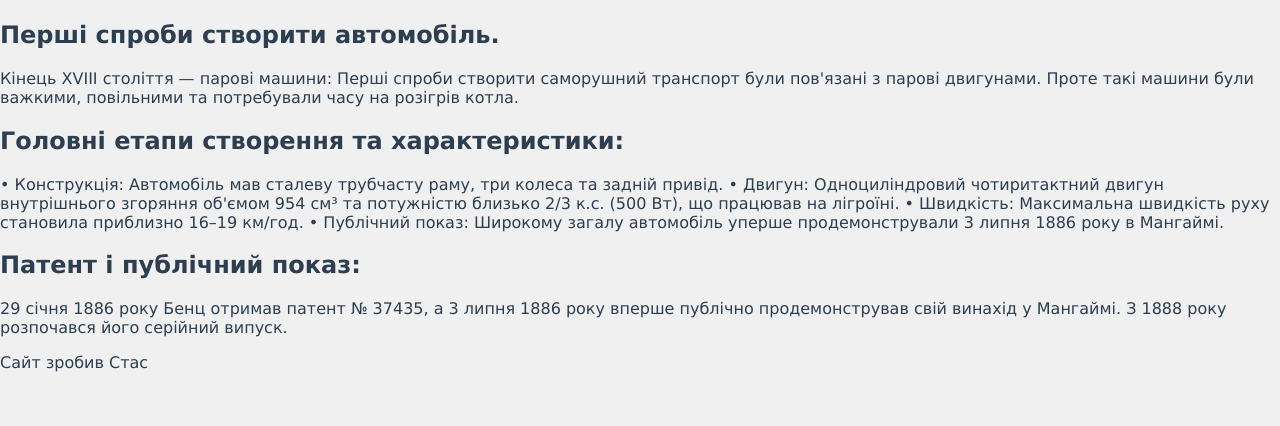
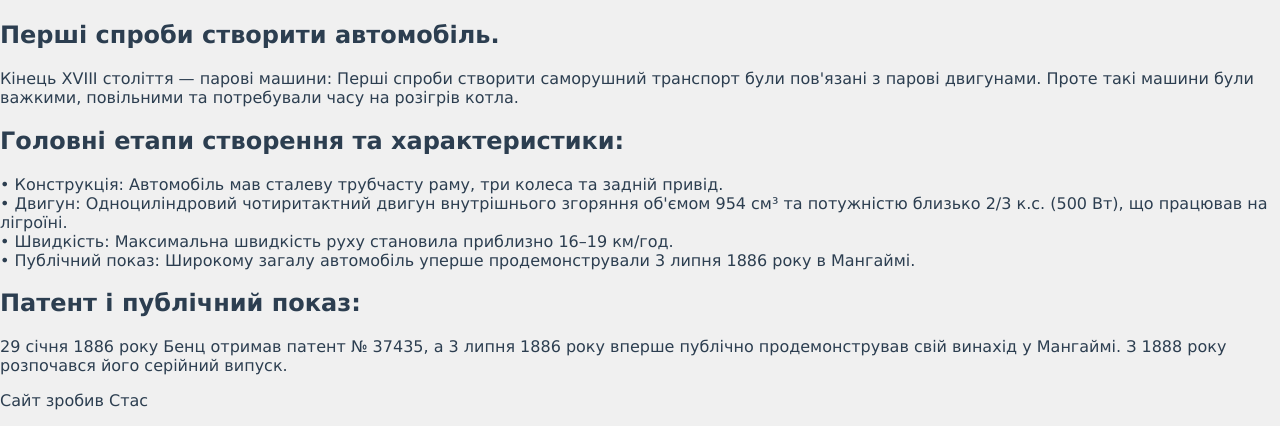
Before and after one commit to logikaschoolnr/Stanislav_Verkholak1, a plain HTML site: page index.html in a window 1280 px wide. Shown: the part 583-1009 px from the top of the page. Before the commit the page ends 971 px from the top, so only its background shows below. Drawn offline with Linux system fonts and the light colour scheme.

Commit message:
Add line breaks to vehicle specifications in index.html

```diff
--- a/index.html
+++ b/index.html
@@ -22,13 +22,13 @@
     були важкими, повільними та потребували часу на розігрів котла.</p>
 
     <h2>Головні етапи створення та характеристики:</h2>
-   • Конструкція: Автомобіль мав сталеву трубчасту раму, три колеса та задній привід.
+   • Конструкція: Автомобіль мав сталеву трубчасту раму, три колеса та задній привід.<br>
 
-• Двигун: Одноциліндровий чотиритактний двигун внутрішнього згоряння об'ємом 954 см³ та потужністю близько 2/3 к.с. (500 Вт), що працював на лігроїні.
+• Двигун: Одноциліндровий чотиритактний двигун внутрішнього згоряння об'ємом 954 см³ та потужністю близько 2/3 к.с. (500 Вт), що працював на лігроїні.<br>
 
-• Швидкість: Максимальна швидкість руху становила приблизно 16–19 км/год.
+• Швидкість: Максимальна швидкість руху становила приблизно 16–19 км/год.<br>
 
-• Публічний показ: Широкому загалу автомобіль уперше продемонстрували 3 липня 1886 року в Мангаймі.
+• Публічний показ: Широкому загалу автомобіль уперше продемонстрували 3 липня 1886 року в Мангаймі.<br>
 
 <h2>Патент і публічний показ:</h2>
  29 січня 1886 року Бенц отримав патент № 37435, а 3 липня 1886
```
